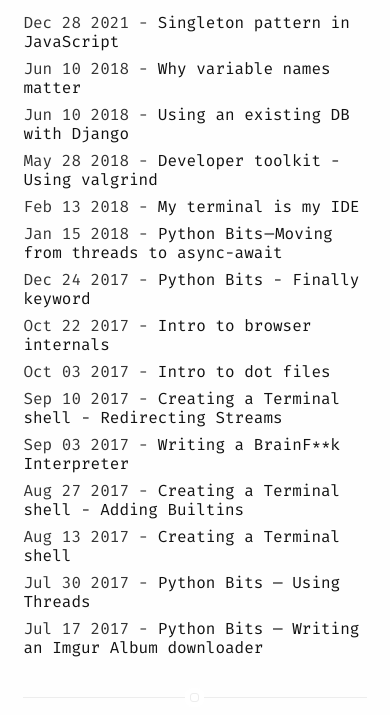
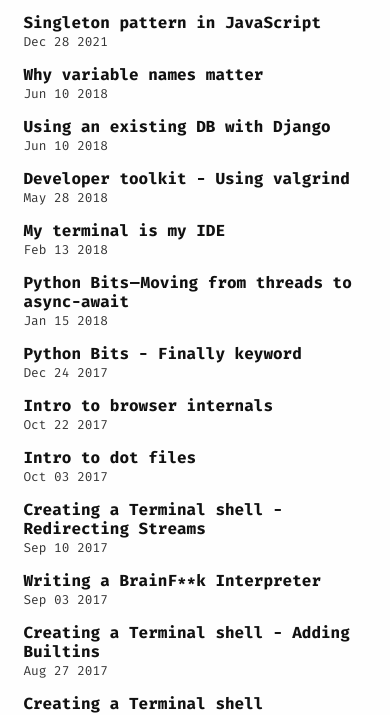
Before and after one commit to kartikanand/kartikanand.github.io, an Eleventy site: page index.html in a window 390 px wide. Shown: the part 133-848 px from the top of the page. Built offline with nearby package versions, Linux system fonts and the light colour scheme; Eleventy itself is replaced by a stand-in of ours; files that its build step writes are made by us from their sources.

Commit message:
Fix post layout

```diff
--- a/_layouts/default.html
+++ b/_layouts/default.html
@@ -17,7 +17,7 @@ permalink: "/{{ title | slugify }}/index.html"
 
     <link rel="preconnect" href="https://fonts.googleapis.com" />
     <link rel="preconnect" href="https://fonts.gstatic.com" crossorigin />
-    <link href="https://fonts.googleapis.com/css2?family=Fira+Mono&family=Josefin+Sans&display=swap" rel="stylesheet">
+    <link href="https://fonts.googleapis.com/css2?family=Fira+Mono:wght@400;700&family=Josefin+Sans&display=swap" rel="stylesheet">
 
     <link rel="stylesheet" href="/style.css">
 </head>
--- a/index.html
+++ b/index.html
@@ -9,10 +9,10 @@ permalink: "/index.html"
 		{% if post.data.category == 'blog' %}
 			{% if post.data.hidden != true %}
             <h6 class="blog-post">
-                {{ post.data.date | date: "%b %d %Y" }} -
-    			<a class="url" href="{{ post.url }}">
+				<a class="url" href="{{ post.url }}">
                     {{ post.data.title }}
                 </a>
+				<span class="blog-post-date">{{ post.data.date | date: "%b %d %Y" }}</span>
             </h6>
 			{% endif %}
 		{% endif %}
--- a/style.css
+++ b/style.css
@@ -261,6 +261,7 @@ body, html {
   font: 16px "Fira Mono", "PT Sans", Helvetica, Arial, sans-serif;
   color: #333;
   background-color: #fefefe;
+  font-weight: 400;
 }
 
 h1, h2, h3, h4 {
@@ -392,14 +393,34 @@ pre {
   margin: 0 auto;
   max-width: 690px;
 }
-@media only screen and (max-width: 400px) {
+@media only screen and (max-width: 720px) {
   .wrapper-large {
     width: 88%;
   }
+
+  .page > .blog-posts .blog-post {
+    flex-direction: column;
+    margin-bottom: 1rem !important;
+  }
+
+  .blog-post-date {
+    font-size: 0.8rem;
+  }
+
+  .bigger-image {
+    min-width: 114%;
+    margin: 2rem 0 2rem -7%;
+  }
 }
-@media only screen and (min-width: 400px) and (max-width: 1050px) {
+
+@media only screen and (min-width: 721px) and (max-width: 1050px) {
   .wrapper-large {
     width: 88%;
+  }
+
+  .bigger-image {
+    min-width: 114%;
+    margin: 2rem 0 2rem -7%;
   }
 }
 
@@ -427,6 +448,12 @@ pre {
 }
 .page > .blog-posts .blog-post {
   margin-bottom: 0.5rem;
+  display: flex;
+  justify-content: space-between;
+}
+
+.blog-post > a {
+  font-weight: 700;
 }
 
 .post > .title {
@@ -548,24 +575,13 @@ pre {
   min-width: 130%;
   margin: 5rem 0 5rem -15%;
 }
-@media only screen and (max-width: 400px) {
-  .bigger-image {
-    min-width: 114%;
-    margin: 2rem 0 2rem -7%;
-  }
-}
-@media only screen and (min-width: 400px) and (max-width: 1050px) {
-  .bigger-image {
-    min-width: 114%;
-    margin: 2rem 0 2rem -7%;
-  }
-}
 
 .breaker {
   height: 1px;
   margin: 6rem auto;
   width: 100%;
 }
+
 .breaker:before {
   content: "• • •";
   width: 100%;
```
